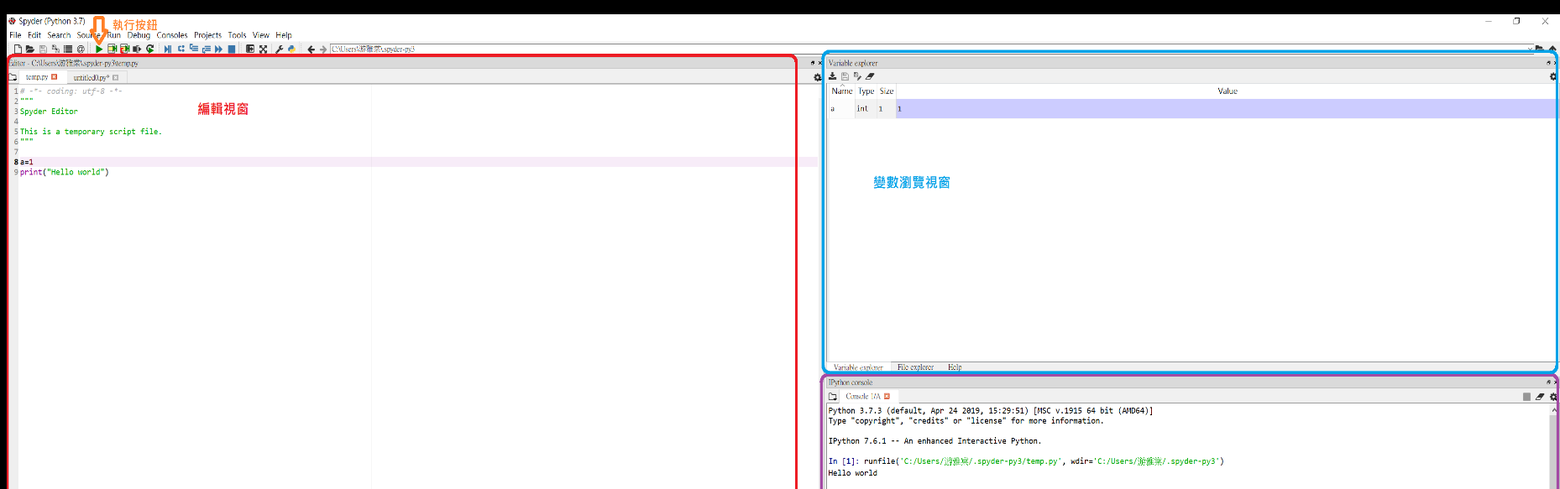
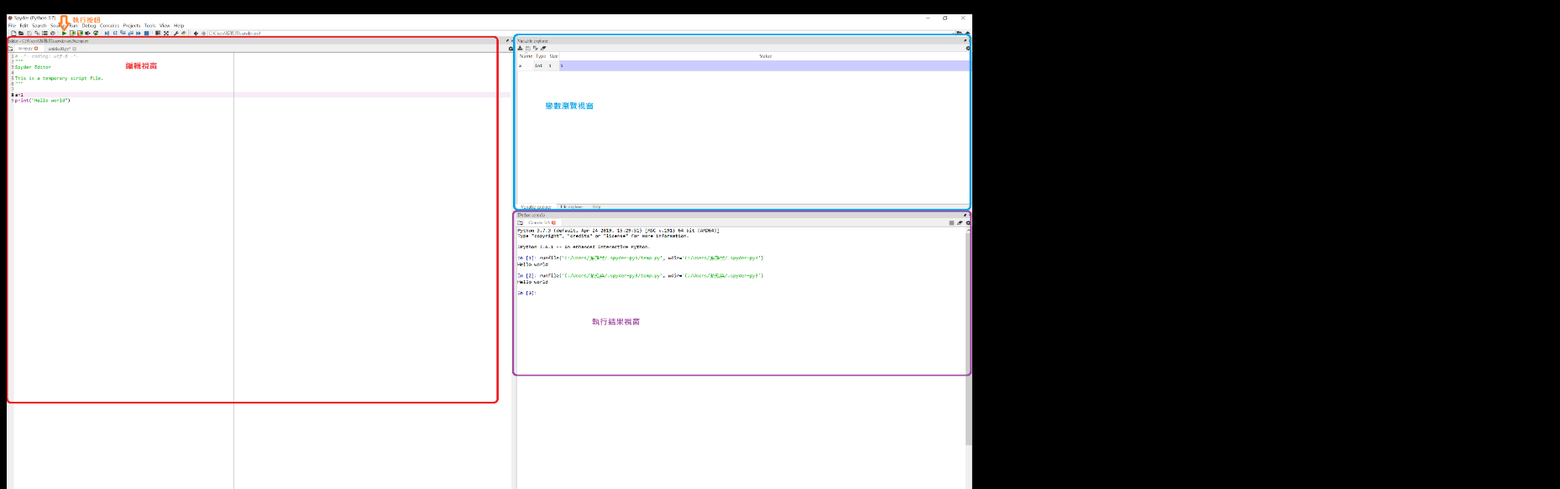
Before and after one commit to YatangYu/spyder-guiding, a plain HTML site: page index.html in a window 1280 px wide. Shown: the part 61-644 px from the top of the page at 84% size, 1858 px wide, since content can reach past the window. Drawn offline with Linux system fonts and the light colour scheme.

Commit message:
Update index.html

```diff
--- a/index.html
+++ b/index.html
@@ -7,7 +7,7 @@
   </head>
   <body>
 <h1>Spyder介面介紹 (spyder3.3.6)</h1>
-<img  src="window.png" width="1850" height="1100">
+<img  src="window.png" width="1150" height="600">
 <ol>
   <li><mark>編輯視窗:</mark>編寫程式的地方</li>
   <li><mark>變數瀏覽視窗(Variable explorer):</mark>可以瀏覽程式中被定義的所有變數，包含變數的Type等資訊</li>
```
